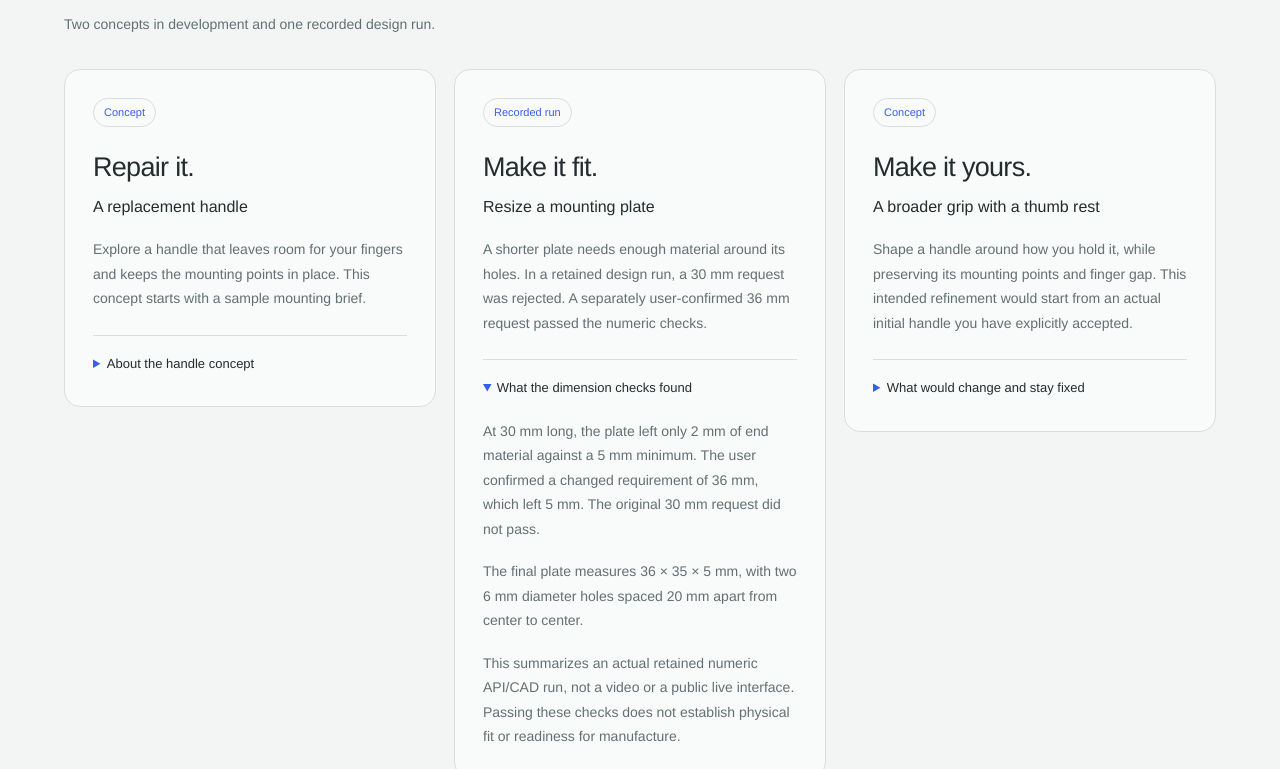
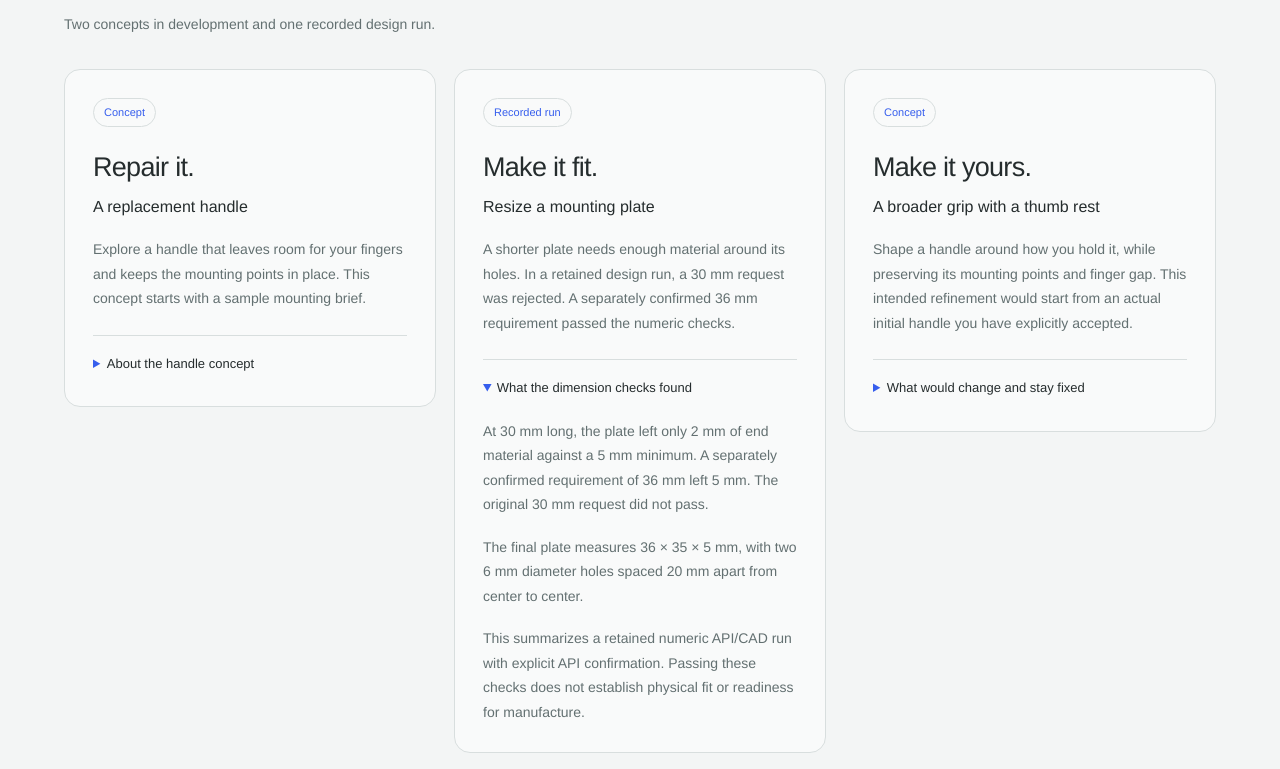
Before and after one commit to benikigai/worldkinetic, a website: page src/client/index.html in a window 1280 px wide. Both pictures are taken after a click on the heading "What the dimension checks found". Shown: the part 1127-1896 px from the top of the page. Drawn offline with Linux system fonts and the light colour scheme.

Commit message:
Implement FRONTEND-OVERVIEW-COPY with verified Astra build
Astra-Run: FRONTEND-OVERVIEW-COPY-9fc14e39b173
Astra-Attempt: 1
Astra-Requested-Model: gpt-6-astra
Astra-Requested-Effort: high
Astra-Verifier: PASSED
Astra-Tested-Files-SHA256: cc55f109aff033d80b4480265ed034b5cad72705d5c0a68ac52610eddef1af61

```diff
--- a/src/client/index.html
+++ b/src/client/index.html
@@ -103,12 +103,12 @@
               <span class="example-status">Recorded run</span>
               <h3 id="fit-heading">Make it fit.</h3>
               <p class="example-title">Resize a mounting plate</p>
-              <p>A shorter plate needs enough material around its holes. In a retained design run, a 30 mm request was rejected. A separately user-confirmed 36 mm request passed the numeric checks.</p>
+              <p>A shorter plate needs enough material around its holes. In a retained design run, a 30 mm request was rejected. A separately confirmed 36 mm requirement passed the numeric checks.</p>
               <details>
                 <summary>What the dimension checks found</summary>
-                <p>At 30 mm long, the plate left only 2 mm of end material against a 5 mm minimum. The user confirmed a changed requirement of 36 mm, which left 5 mm. The original 30 mm request did not pass.</p>
+                <p>At 30 mm long, the plate left only 2 mm of end material against a 5 mm minimum. A separately confirmed requirement of 36 mm left 5 mm. The original 30 mm request did not pass.</p>
                 <p>The final plate measures 36 × 35 × 5 mm, with two 6 mm diameter holes spaced 20 mm apart from center to center.</p>
-                <p>This summarizes an actual retained numeric API/CAD run, not a video or a public live interface. Passing these checks does not establish physical fit or readiness for manufacture.</p>
+                <p>This summarizes a retained numeric API/CAD run with explicit API confirmation. Passing these checks does not establish physical fit or readiness for manufacture.</p>
               </details>
             </article>
 
```
Also changed, not shown: 1 other file.
